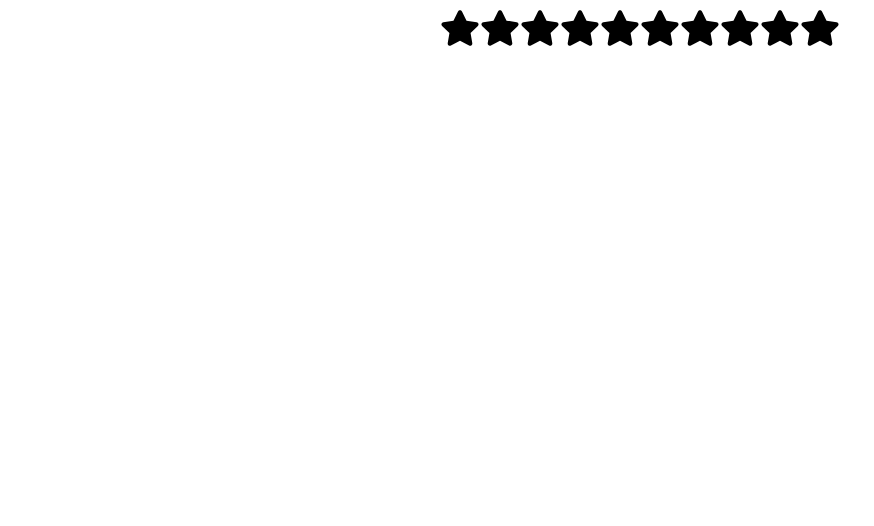
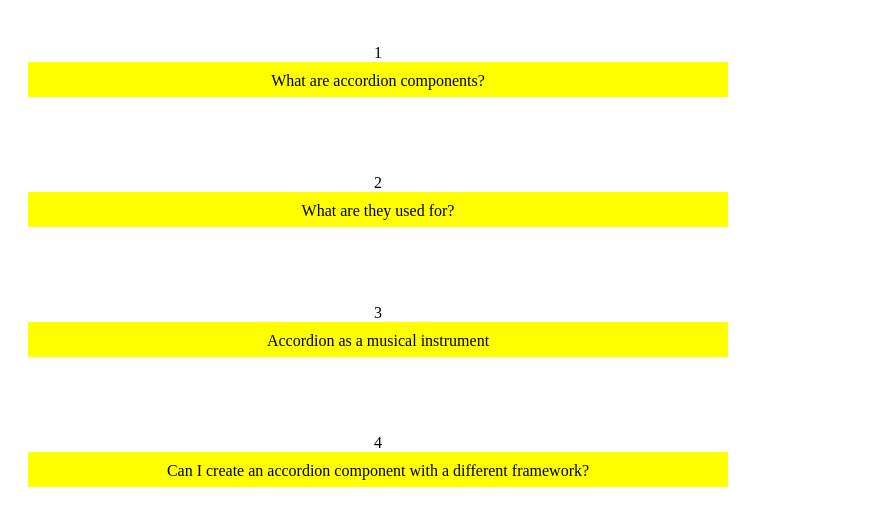
Before and after one commit to rishabhjajoriya/React-Projects, a React (Vite) app: page / in a window 1280 px wide. Shown: the top 526 px of the page, without its empty margins (0-874 px from the left). Built offline with nearby package versions, Linux system fonts and the light colour scheme.

Commit message:
new accordian

```diff
--- a/src/App.jsx
+++ b/src/App.jsx
@@ -3,6 +3,7 @@ import reactLogo from "./assets/react.svg";
 import viteLogo from "/vite.svg";
 import "./App.css";
 import Accordian from "./components/accordian/accordian";
+import Accordian2 from './components/Accordian-2/Accordian'
 import RandomColor from "./components/random-color";
 import StarRating from "./components/starRating";
 import ImageSlider from "./components/imageSlider";
@@ -13,6 +14,7 @@ import SearchAutocomplete from "./components/searchAutocomplete";
 import QRCodeGenerator from "./components/qr-code-generator";
 import ScrollIndicator from "./components/scrollIndicator";
 import TabTest from "./components/custom-tabs/tab-test";
+import data from './components/Accordian-2/data'
 // Correct casing for uppercase Test.jsx
 
 function App() {
@@ -21,11 +23,16 @@ function App() {
   return (
     <>
       {/* <ImageSlider url = {'https://picsum.photos/v2/list'} limit={'10'}/> */}
-      <StarRating noofstars={10} />
+      {/* <StarRating noofstars={10} /> */}
       {/* <RandomColor/> */}
       {/* <QRCodeGenerator /> */}
       {/* <ScrollIndicator url='https://dummyjson.com/products?limit=100' /> */}
       {/* <TabTest/> */}
+
+      {data && data.map((dataitem) =>{
+       return <Accordian2 dataitem = {dataitem}/>
+      })}
+
     </>
   );
 }
--- a/src/components/Accordian-2/Accordian.jsx
+++ b/src/components/Accordian-2/Accordian.jsx
@@ -0,0 +1,27 @@
+import React from 'react'
+import data from './data'
+import './Accordian.css'
+import { useState } from 'react'
+const Accordian = ({dataitem}) => {
+    const [show, setshow] = useState(false)
+
+  function toggle(){
+    setshow(!show)
+  }
+
+    return (
+    <div>
+        <div className="container" style={{height:"100px",width:"700px",display:"flex",justifyContent:"center",alignItems:"center",flexDirection:"column",margin:"10px",padding:"10px"}}>
+           {dataitem.id}
+           <div className="question" onClick={() => toggle()} style={{height:"25px",width:"700px",backgroundColor:"yellow",paddingTop:"10px"}}>
+            {dataitem.question}
+           </div>
+           <div className="solution" style={{backgroundColor:"skyblue"}}>
+            {show && dataitem.answer}
+           </div>
+        </div>
+    </div>
+  )
+}
+
+export default Accordian
--- /dev/null
+++ b/src/components/Accordian-2/data.js
@@ -0,0 +1,28 @@
+const data = [
+    {
+      id  : '1',
+      question: "What are accordion components?",
+      answer:
+        "Accordion components are user interface elements used for organizing and presenting content in a collapsible manner. They typically consist of a header, content, and an expand/collapse action.",
+    },
+    {
+      id  : '2',
+      question: "What are they used for?",
+      answer:
+        "They are commonly employed in various contexts, including FAQs, product descriptions, navigation menus, settings panels, and data tables, to save screen space and provide a structured and user-friendly interface for presenting information or options.",
+    },
+    {
+      id  : '3',
+      question: "Accordion as a musical instrument",
+      answer:
+        "The accordion is a musical instrument with a keyboard and bellows. It produces sound by air passing over reeds when the player expands or compresses the bellows, used in various music genres.",
+    },
+    {
+      id  : '4',
+      question: "Can I create an accordion component with a different framework?",
+      answer:
+        "Yes of course, it is very possible to create an accordion component with another framework.",
+    },
+  ];
+
+  export default data;
```
Also changed, not shown: src/components/Accordian-2/Accordian.css (added).
